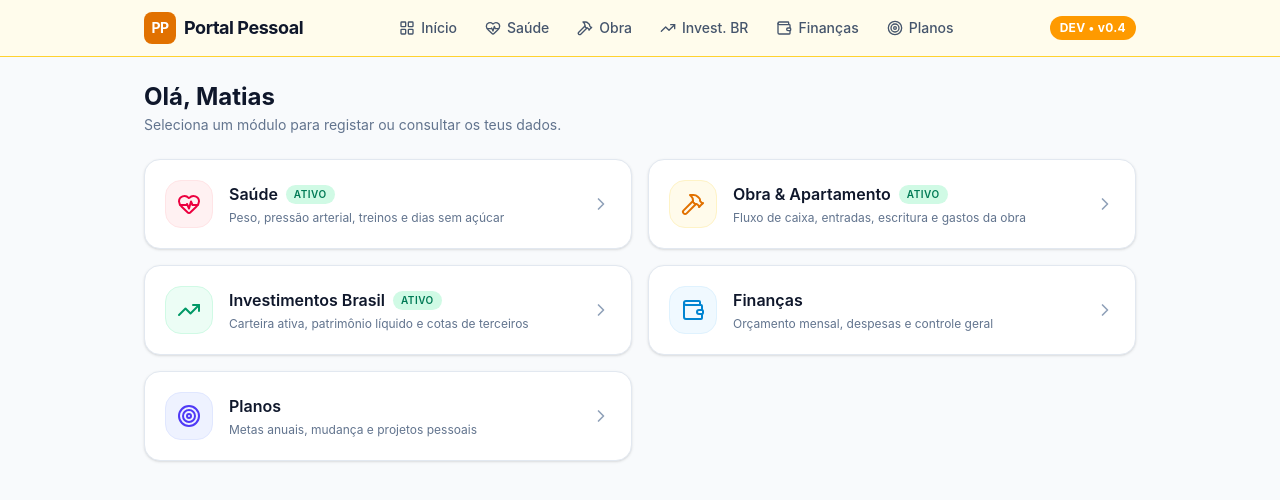
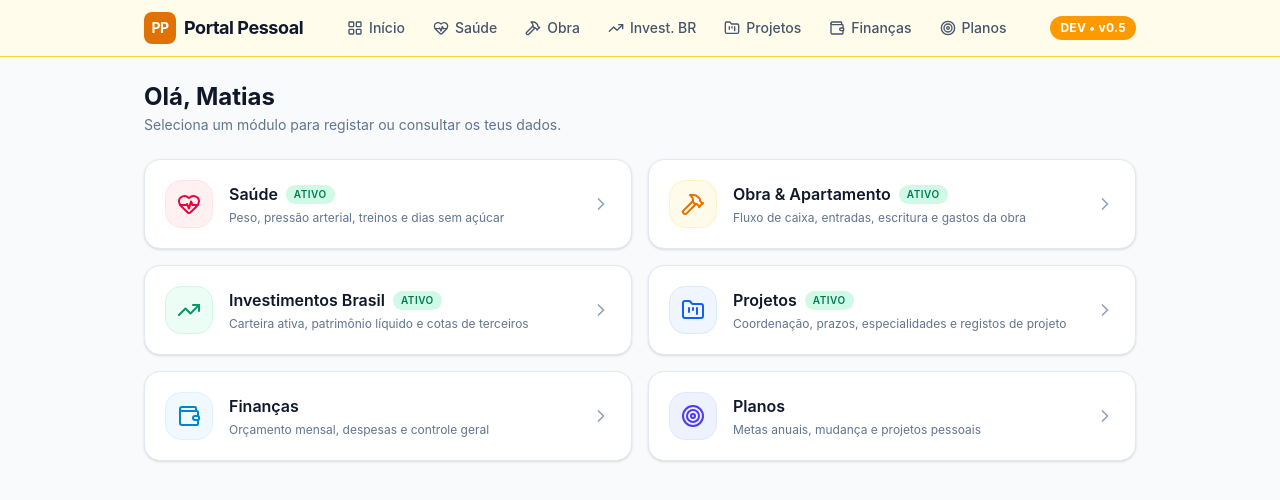
Before and after one commit to msguenter/portal-pessoal, a Next.js app: page / in a window 1280 px wide. Shown: the top 500 px of the page. Built offline with nearby package versions, Linux system fonts and the light colour scheme.

Commit message:
feat(nav): adiciona modulo Projetos no menu e na pagina inicial

```diff
--- a/src/app/layout.tsx
+++ b/src/app/layout.tsx
@@ -6,6 +6,7 @@ import {
   HeartPulse,
   Hammer,
   TrendingUp,
+  FolderKanban,
   Target,
 } from "lucide-react";
 import "./globals.css";
@@ -17,7 +18,7 @@ const isPreview =
 
 export const metadata: Metadata = {
   title: isPreview ? "[DEV] Portal Pessoal" : "Portal Pessoal",
-  description: "Gestão pessoal de saúde, obra, investimentos, finanças e planos",
+  description: "Gestão pessoal de saúde, obra, investimentos, projetos, finanças e planos",
 };
 
 export const viewport: Viewport = {
@@ -31,6 +32,7 @@ const navItems = [
   { href: "/saude", label: "Saúde", icon: HeartPulse },
   { href: "/obra", label: "Obra", icon: Hammer },
   { href: "/investimentos-br", label: "Invest. BR", icon: TrendingUp },
+  { href: "/projetos", label: "Projetos", icon: FolderKanban },
   { href: "/financas", label: "Finanças", icon: Wallet },
   { href: "/planos", label: "Planos", icon: Target },
 ];
@@ -83,11 +85,11 @@ export default function RootLayout({
 
             {isPreview ? (
               <span className="text-xs font-bold px-2.5 py-1 rounded-full bg-amber-500 text-white tracking-wide">
-                DEV • v0.4
+                DEV • v0.5
               </span>
             ) : (
               <span className="text-xs font-medium px-2.5 py-1 rounded-full bg-slate-100 text-slate-600">
-                v0.4
+                v0.5
               </span>
             )}
           </div>
@@ -96,7 +98,7 @@ export default function RootLayout({
         <main className="max-w-5xl mx-auto px-4 py-6">{children}</main>
 
         <nav className="md:hidden fixed bottom-0 inset-x-0 z-40 bg-white border-t border-slate-200 px-1 py-1.5 shadow-lg">
-          <div className="grid grid-cols-6 gap-0.5">
+          <div className="grid grid-cols-7 gap-0.5">
             {navItems.map((item) => {
               const Icon = item.icon;
               return (
--- a/src/app/page.tsx
+++ b/src/app/page.tsx
@@ -3,6 +3,7 @@ import {
   HeartPulse,
   Hammer,
   TrendingUp,
+  FolderKanban,
   Wallet,
   Target,
   ChevronRight,
@@ -31,6 +32,14 @@ const modulos = [
     descricao: "Carteira ativa, patrimônio líquido e cotas de terceiros",
     icon: TrendingUp,
     cor: "bg-emerald-50 text-emerald-600 border-emerald-100",
+    ativo: true,
+  },
+  {
+    href: "/projetos",
+    titulo: "Projetos",
+    descricao: "Coordenação, prazos, especialidades e registos de projeto",
+    icon: FolderKanban,
+    cor: "bg-blue-50 text-blue-600 border-blue-100",
     ativo: true,
   },
   {
```
